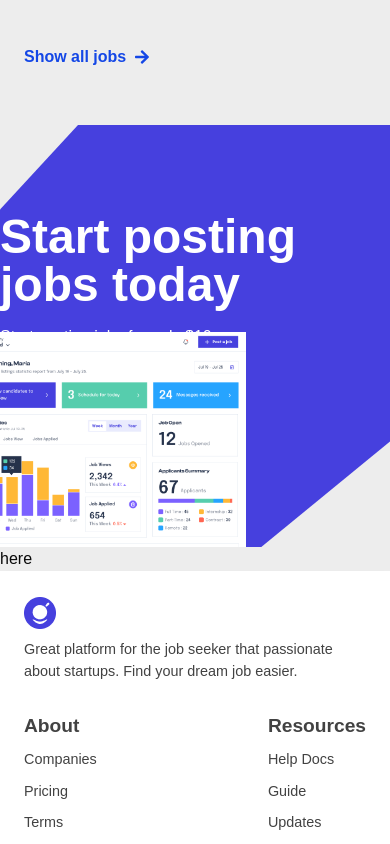
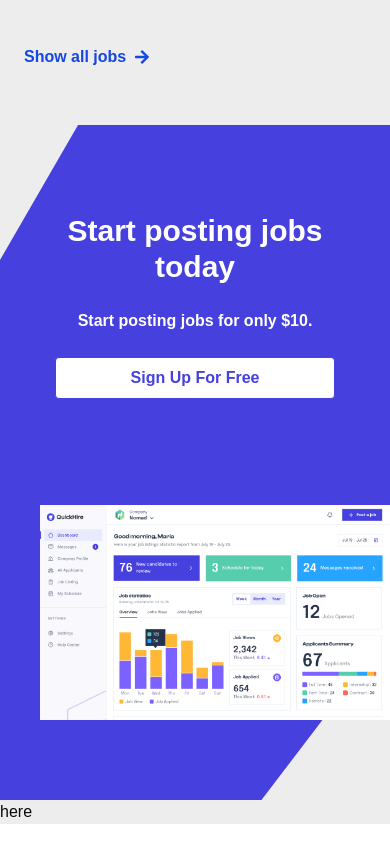
Before and after one commit to Marg0n/QuickHire, a Next.js app: page / in a window 390 px wide. Shown: the part 2320-3164 px from the top of the page. Built offline with nearby package versions, Linux system fonts and the light colour scheme; a web font is replaced by a local one.

Commit message:
Fix: Fixed CTA responsiveness for sm.

```diff
--- a/src/components/landing/newsletter/CTA.tsx
+++ b/src/components/landing/newsletter/CTA.tsx
@@ -9,20 +9,20 @@ const CTA = () => {
       className="relative"
     >
       {/* Background  */}
-     <div className="xl:py-24 py-14 lg:px-22 px-0 xl:px-20 bg-transparent  min-h-[50vh] xl:min-h-94  clip-cta lg:mx-[90px] xl:mx-[120px]">
+     <div className="xl:py-24 py-14 lg:px-22 px-0 xl:px-20 bg-transparent min-h-[80vh]  lg:min-h-[50vh] xl:min-h-94  clip-cta lg:mx-[90px] xl:mx-[120px]">
 
         {/* texts */}
-        <div className="flex  flex-col justify-center items-start space-y-4 w-80 xl:w-94 xl:pl-8 pt-8 ">
-          <h2 className="text-5xl text-wrap text-white font-bold">Start posting jobs today</h2>
-          <p className="text-white">Start posting jobs for only $10.</p>
-          <Button variant={2} className="bg-white font-semibold w-60">
+        <div className="flex  flex-col justify-center items-center md:items-start space-y-6 md:w-80 xl:pl-8 pt-8 ">
+          <h2 className="text-3xl md:text-5xl text-wrap text-white font-bold w-80 text-center md:text-start">Start posting jobs today</h2>
+          <p className="text-white font-semibold">Start posting jobs for only $10.</p>
+          <Button variant={2} className="bg-white font-semibold w-70 md:w-60">
             Sign Up For Free
           </Button>
         </div>
 
      </div>
         {/* dashboard pic */}
-        <div className="absolute right-36 xl:right-46 bottom-0 z-10 w-[350px] xl:w-[500px]">
+        <div className="absolute right-0 lg:right-36 xl:right-46 bottom-20 lg:bottom-0 z-10 w-[350px] xl:w-[500px]">
           <Image src={dashboard} alt="background" height={550}/>
         </div>
 
```
